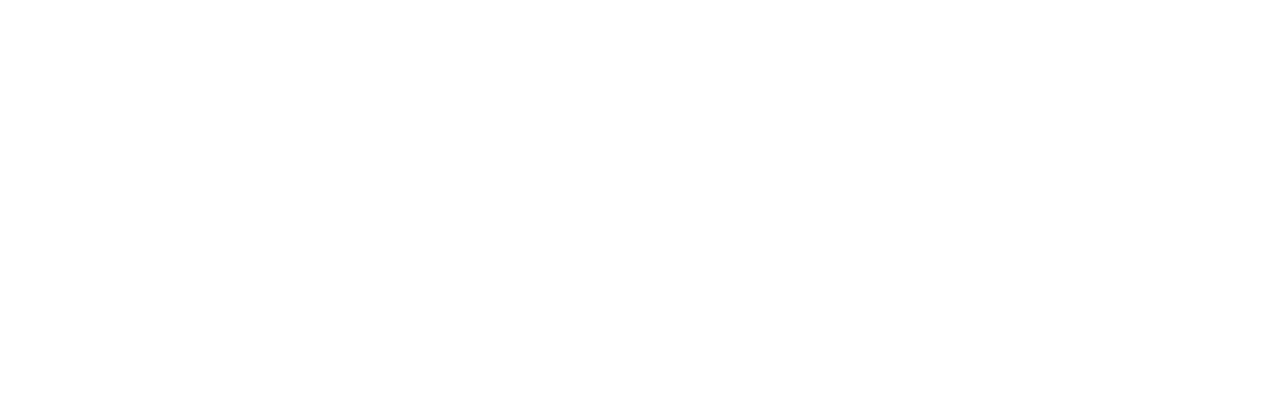
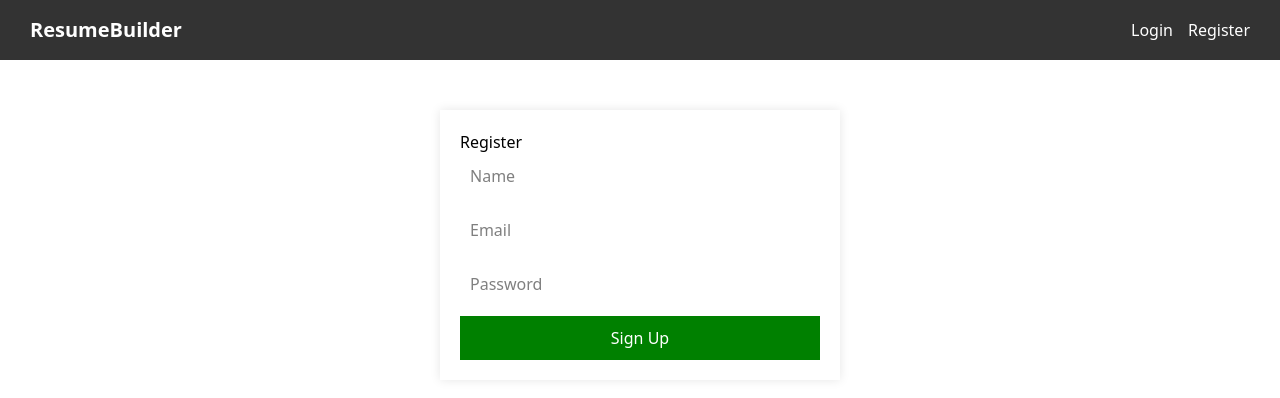
Before and after one commit to satyamsinghs408/resume-builder-frontend, a React (Vite) app: page /register in a window 1280 px wide. Before the commit this address had no page. Shown: the top 398 px of the page. Built offline with nearby package versions, Linux system fonts and the light colour scheme; what pdfmake would draw is missing.

Commit message:
Completed basic login and register for this app.

```diff
--- a/src/App.jsx
+++ b/src/App.jsx
@@ -1,18 +1,42 @@
 import React from 'react';
 import { BrowserRouter as Router, Routes, Route } from 'react-router-dom';
-// import Home from './pages/Home';
+import { AuthProvider } from './context/AuthContext';
+import Navbar from './components/Navbar.jsx';
+
+// Import the Guard
+import ProtectedRoute from './components/ProtectedRoute.jsx'; // <--- IMPORT THIS
+
 import Home from './pages/Home.jsx';
-import ResumeEditor from './pages/ResumeEditor';
+import ResumeEditor from './pages/ResumeEditor.jsx';
+import Login from './pages/Login.jsx';
+import Register from './pages/Register.jsx';
+
 import './App.css';
 
 function App() {
   return (
-    <Router>
-      <Routes>
-        <Route path="/" element={<Home />} />
-        <Route path="/editor" element={<ResumeEditor />} />
-      </Routes>
-    </Router>
+    <AuthProvider>
+      <Router>
+        <Navbar />
+        <Routes>
+          <Route path="/" element={<Home />} />
+
+          {/* --- PROTECT THIS ROUTE --- */}
+          <Route
+            path="/editor"
+            element={
+              <ProtectedRoute>
+                <ResumeEditor />
+              </ProtectedRoute>
+            }
+          />
+          {/* -------------------------- */}
+
+          <Route path="/login" element={<Login />} />
+          <Route path="/register" element={<Register />} />
+        </Routes>
+      </Router>
+    </AuthProvider>
   );
 }
 
--- /dev/null
+++ b/src/components/Navbar.jsx
@@ -0,0 +1,33 @@
+import React, { useContext } from 'react';
+import { Link } from 'react-router-dom';
+import { AuthContext } from '../context/AuthContext';
+
+const Navbar = () => {
+  const { user, logout } = useContext(AuthContext);
+
+  return (
+    <nav style={{ padding: '15px 30px', background: '#333', color: 'white', display: 'flex', justifyContent: 'space-between', alignItems: 'center' }}>
+      <Link to="/" style={{ color: 'white', textDecoration: 'none', fontSize: '20px', fontWeight: 'bold' }}>
+        ResumeBuilder
+      </Link>
+
+      <div>
+        {user ? (
+          <>
+            <span style={{ marginRight: '15px' }}>Hi, {user.name}</span>
+            <button onClick={logout} style={{ background: 'red', color: 'white', border: 'none', padding: '5px 10px', cursor: 'pointer' }}>
+              Logout
+            </button>
+          </>
+        ) : (
+          <>
+            <Link to="/login" style={{ color: 'white', textDecoration: 'none', marginRight: '15px' }}>Login</Link>
+            <Link to="/register" style={{ color: 'white', textDecoration: 'none' }}>Register</Link>
+          </>
+        )}
+      </div>
+    </nav>
+  );
+};
+
+export default Navbar;
--- /dev/null
+++ b/src/components/ProtectedRoute.jsx
@@ -0,0 +1,21 @@
+import React, { useContext } from 'react';
+import { Navigate } from 'react-router-dom';
+import { AuthContext } from '../context/AuthContext';
+
+const ProtectedRoute = ({ children }) => {
+  const { user, loading } = useContext(AuthContext);
+
+  if (loading) {
+    return <div>Loading...</div>; // Or a spinner
+  }
+
+  // If user is not logged in, kick them to Login page
+  if (!user) {
+    return <Navigate to="/login" />;
+  }
+
+  // If logged in, show the protected page (the children)
+  return children;
+};
+
+export default ProtectedRoute;
--- /dev/null
+++ b/src/context/AuthContext.jsx
@@ -0,0 +1,64 @@
+import React, { createContext, useState, useEffect } from 'react';
+import axios from 'axios';
+
+// Create the context
+export const AuthContext = createContext();
+
+export const AuthProvider = ({ children }) => {
+  const [user, setUser] = useState(null);
+  const [loading, setLoading] = useState(true);
+
+  // 1. Check if user is already logged in (on page refresh)
+  useEffect(() => {
+    const storedUser = localStorage.getItem('userInfo');
+    if (storedUser) {
+      setUser(JSON.parse(storedUser));
+    }
+    setLoading(false);
+  }, []);
+
+  // 2. Login Function
+  const login = async (email, password) => {
+    try {
+      const config = { headers: { 'Content-Type': 'application/json' } };
+      const { data } = await axios.post('http://localhost:5000/api/users/login', { email, password }, config);
+
+      // Save to LocalStorage
+      localStorage.setItem('userInfo', JSON.stringify(data));
+      setUser(data);
+      return true; // Login success
+    } catch (error) {
+      console.error(error);
+      alert(error.response?.data?.message || 'Login failed');
+      return false;
+    }
+  };
+
+  // 3. Register Function
+  const register = async (name, email, password) => {
+    try {
+      const config = { headers: { 'Content-Type': 'application/json' } };
+      const { data } = await axios.post('http://localhost:5000/api/users/register', { name, email, password }, config);
+
+      localStorage.setItem('userInfo', JSON.stringify(data));
+      setUser(data);
+      return true;
+    } catch (error) {
+      console.error(error);
+      alert(error.response?.data?.message || 'Registration failed');
+      return false;
+    }
+  };
+
+  // 4. Logout Function
+  const logout = () => {
+    localStorage.removeItem('userInfo');
+    setUser(null);
+  };
+
+  return (
+    <AuthContext.Provider value={{ user, login, register, logout, loading }}>
+      {children}
+    </AuthContext.Provider>
+  );
+};
--- /dev/null
+++ b/src/pages/Login.jsx
@@ -0,0 +1,46 @@
+import React, { useState, useContext } from 'react';
+import { AuthContext } from '../context/AuthContext';
+import { useNavigate } from 'react-router-dom';
+
+const Login = () => {
+  const [email, setEmail] = useState('');
+  const [password, setPassword] = useState('');
+
+  const { login } = useContext(AuthContext); // Access global function
+  const navigate = useNavigate();
+
+  const handleSubmit = async (e) => {
+    e.preventDefault();
+    const success = await login(email, password);
+    if (success) {
+      navigate('/editor'); // Redirect to Editor on success
+    }
+  };
+
+  return (
+    <div style={{ maxWidth: '400px', margin: '50px auto', padding: '20px', boxShadow: '0 0 10px rgba(0,0,0,0.1)' }}>
+      <h2>Login</h2>
+      <form onSubmit={handleSubmit}>
+        <input
+          type="email"
+          placeholder="Email"
+          value={email}
+          onChange={(e) => setEmail(e.target.value)}
+          style={{ width: '100%', padding: '10px', marginBottom: '10px' }}
+        />
+        <input
+          type="password"
+          placeholder="Password"
+          value={password}
+          onChange={(e) => setPassword(e.target.value)}
+          style={{ width: '100%', padding: '10px', marginBottom: '10px' }}
+        />
+        <button type="submit" style={{ width: '100%', padding: '10px', background: 'blue', color: 'white' }}>
+          Login
+        </button>
+      </form>
+    </div>
+  );
+};
+
+export default Login;
--- /dev/null
+++ b/src/pages/Register.jsx
@@ -0,0 +1,54 @@
+import React, { useState, useContext } from 'react';
+import { AuthContext } from '../context/AuthContext';
+import { useNavigate } from 'react-router-dom';
+
+const Register = () => {
+  const [name, setName] = useState('');
+  const [email, setEmail] = useState('');
+  const [password, setPassword] = useState('');
+
+  const { register } = useContext(AuthContext);
+  const navigate = useNavigate();
+
+  const handleSubmit = async (e) => {
+    e.preventDefault();
+    const success = await register(name, email, password);
+    if (success) {
+      navigate('/editor');
+    }
+  };
+
+  return (
+    <div style={{ maxWidth: '400px', margin: '50px auto', padding: '20px', boxShadow: '0 0 10px rgba(0,0,0,0.1)' }}>
+      <h2>Register</h2>
+      <form onSubmit={handleSubmit}>
+        <input
+          type="text"
+          placeholder="Name"
+          value={name}
+          onChange={(e) => setName(e.target.value)}
+          style={{ width: '100%', padding: '10px', marginBottom: '10px' }}
+        />
+        <input
+          type="email"
+          placeholder="Email"
+          value={email}
+          onChange={(e) => setEmail(e.target.value)}
+          style={{ width: '100%', padding: '10px', marginBottom: '10px' }}
+        />
+        <input
+          type="password"
+          placeholder="Password"
+          value={password}
+          onChange={(e) => setPassword(e.target.value)}
+          style={{ width: '100%', padding: '10px', marginBottom: '10px' }}
+        />
+        <button type="submit" style={{ width: '100%', padding: '10px', background: 'green', color: 'white' }}>
+          Sign Up
+        </button>
+      </form>
+    </div>
+  );
+};
+
+export default Register;
--- a/src/pages/ResumeEditor.jsx
+++ b/src/pages/ResumeEditor.jsx
@@ -1,5 +1,6 @@
-import React, { useState } from 'react';
+import React, { useState, useContext } from 'react';
 import axios from 'axios';
+import { AuthContext } from '../context/AuthContext'; // Import Auth Context
 import { downloadResumePDF } from '../utils/pdfGenerator';
 import PersonalForm from '../components/PersonalForm';
 import ExperienceForm from '../components/ExperienceForm';
@@ -13,6 +14,9 @@ const ResumeEditor = () => {
     education: [{ school: '', degree: '', year: '' }]
   });
   const [template, setTemplate] = useState('classic');
+
+  // Get the user (for the token)
+  const { user } = useContext(AuthContext);
 
   // 2. HANDLERS
   const handleChange = (e) => setResumeData({ ...resumeData, [e.target.name]: e.target.value });
@@ -41,9 +45,22 @@ const ResumeEditor = () => {
     setResumeData({ ...resumeData, education: list });
   };
 
+  // 3. SAVE FUNCTION (The One and Only)
   const saveResume = async () => {
+    if (!user) {
+      alert("Please login to save your resume.");
+      return;
+    }
+
     try {
-      await axios.post('http://localhost:5000/api/resumes', resumeData);
+      const config = {
+        headers: {
+          'Content-Type': 'application/json',
+          'Authorization': `Bearer ${user.token}` // Send the token
+        }
+      };
+
+      await axios.post('http://localhost:5000/api/resumes', resumeData, config);
       alert('Resume saved to Cloud successfully!');
     } catch (error) {
       console.error('Error saving:', error);
@@ -54,7 +71,7 @@ const ResumeEditor = () => {
   return (
     <div style={{ padding: '20px', display: 'flex', gap: '20px', background: '#f5f7fa', minHeight: '100vh' }}>
 
-      {/* --- LEFT SIDE: THE FORMS --- */}
+      {/* FORM SECTION */}
       <div className="form-section" style={{ flex: 1, height: '90vh', overflowY: 'scroll', paddingRight: '15px' }}>
         <div style={{display: 'flex', justifyContent: 'space-between', alignItems: 'center', marginBottom: '20px'}}>
           <h2 style={{margin: 0}}>Editor</h2>
@@ -65,11 +82,8 @@ const ResumeEditor = () => {
         </div>
 
         <form onSubmit={(e) => { e.preventDefault(); saveResume(); }}>
-
-          {/* 1. Personal Component */}
           <PersonalForm resumeData={resumeData} handleChange={handleChange} />
 
-          {/* 2. Experience Component */}
           <ExperienceForm
             experience={resumeData.experience}
             handleExperienceChange={handleExperienceChange}
@@ -77,7 +91,6 @@ const ResumeEditor = () => {
             removeExperience={removeExperience}
           />
 
-          {/* 3. Education Component */}
           <EducationForm
             education={resumeData.education}
             handleEducationChange={handleEducationChange}
@@ -96,7 +109,7 @@ const ResumeEditor = () => {
         </form>
       </div>
 
-      {/* --- RIGHT SIDE: PREVIEW (UNCHANGED) --- */}
+      {/* PREVIEW SECTION */}
       <div className="preview-section" style={{ flex: 1, paddingLeft: '20px' }}>
         <div style={{ background: 'white', padding: '40px', minHeight: '800px', boxShadow: '0 4px 12px rgba(0,0,0,0.15)' }}>
           {template === 'classic' ? (
```
